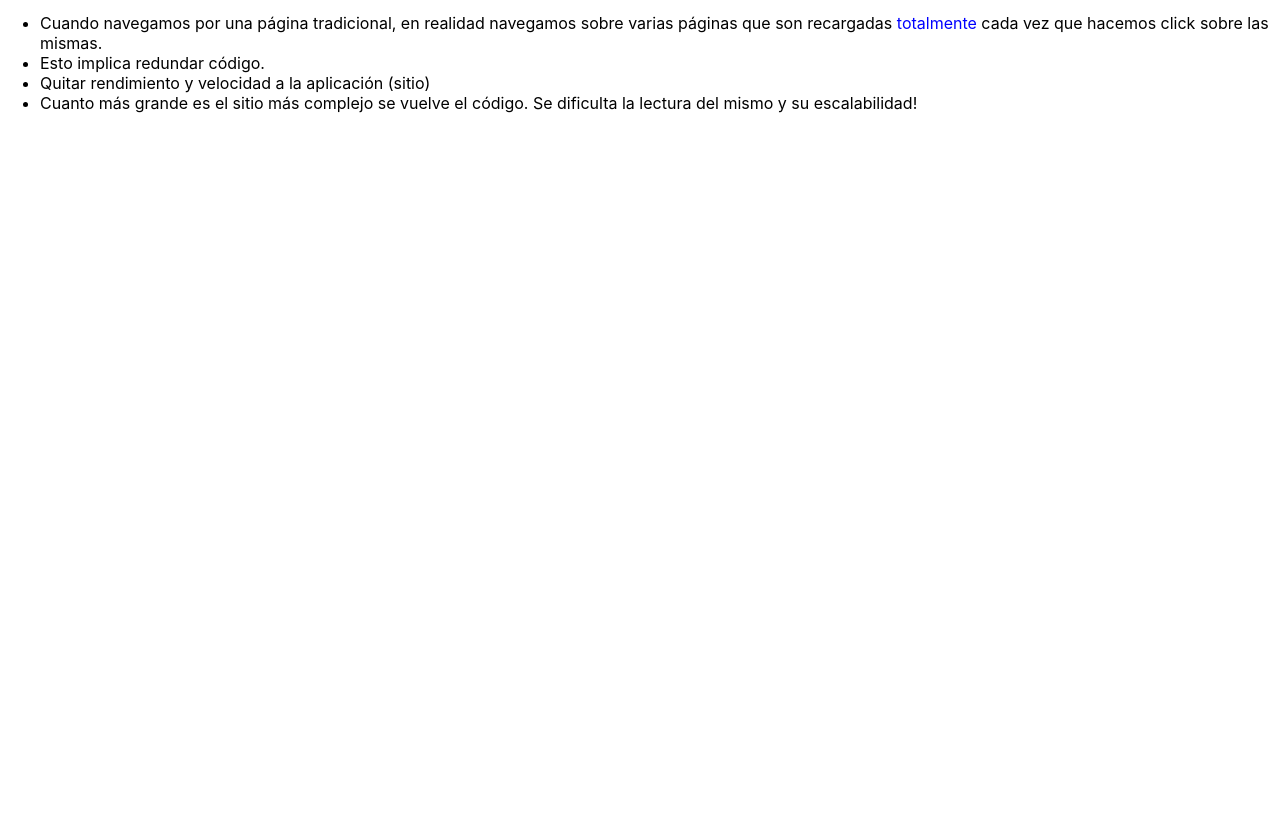
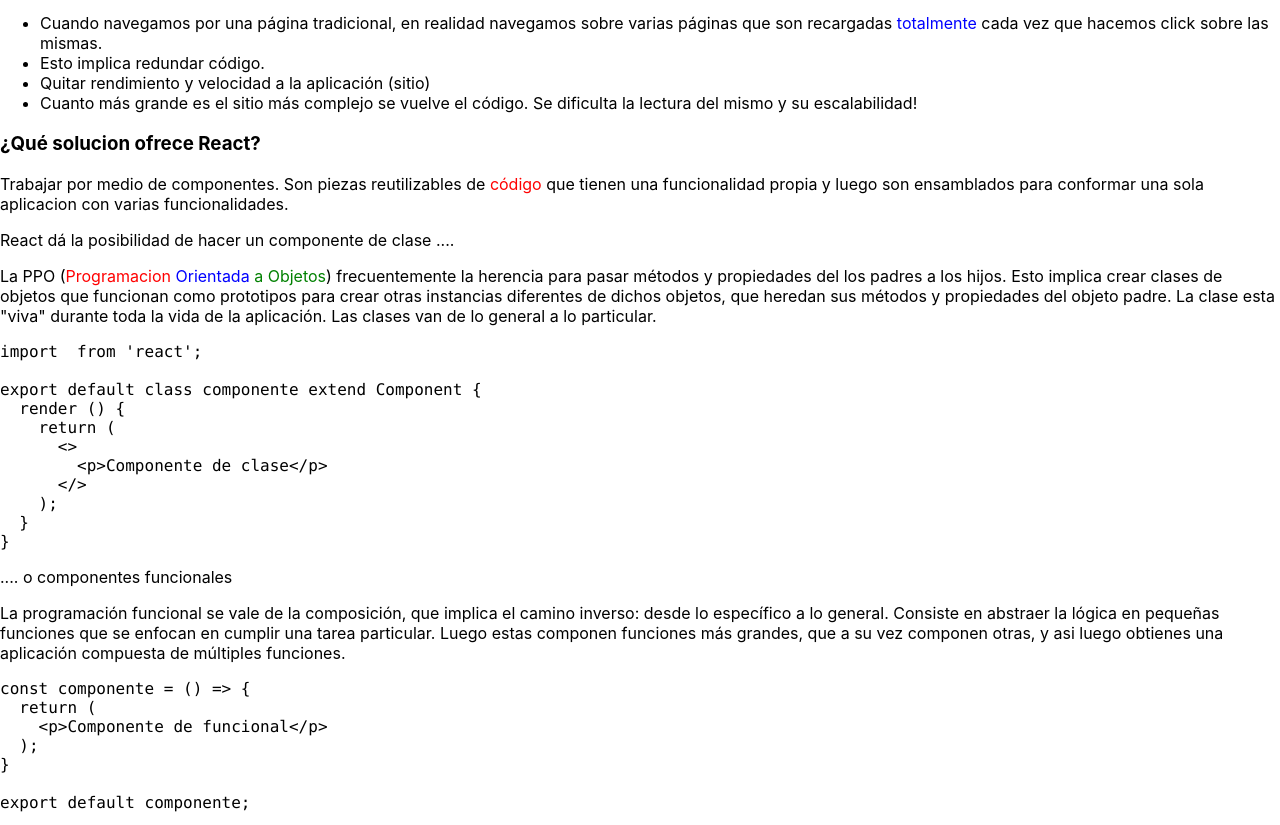
Before and after one commit to patricioprietogaray/numen2023, a React (Create React App) app: page / in a window 1280 px wide. Shown: the part 1040-1865 px from the top of the page. Before the commit the page ends 1169 px from the top, so only its background shows below. Built offline with nearby package versions, Linux system fonts and the light colour scheme.

Commit message:
componentes POO y Funcional

```diff
--- a/src/App.js
+++ b/src/App.js
@@ -1,3 +1,4 @@
+import { Component } from 'react';
 import './App.css';
 
 function App() {
@@ -102,6 +103,62 @@
           Se dificulta la lectura del mismo y su escalabilidad!
         </li>
       </ul>
+      <h3>¿Qué solucion ofrece React?</h3>
+      <p>Trabajar por medio de componentes. Son piezas reutilizables de
+        <span style={{ color: colores[0].color }}> código</span> que tienen
+        una funcionalidad propia y luego son ensamblados para conformar una
+        sola aplicacion con varias funcionalidades.
+      </p>
+      <p>React dá la posibilidad de hacer un componente de clase ....</p>
+      <p>La PPO (
+        <span style={{color: colores[0].color}}>Programacion </span>
+        <span style={{color: colores[1].color}}>Orientada </span>
+        <span style={{ color: colores[2].color }}>a Objetos</span>)
+        frecuentemente la herencia para pasar métodos y propiedades del los padres
+        a los hijos. Esto implica crear clases de objetos que funcionan como prototipos
+        para crear otras instancias diferentes de dichos objetos, que heredan sus
+        métodos y propiedades del objeto padre. La clase esta "viva" durante toda
+        la vida de la aplicación. Las clases van de lo general a lo particular.
+
+
+      </p>
+      <pre>
+        <code>
+          <span>import {Component} from 'react';</span><br />
+          <br /><span>export default class componente extend Component {'{'}</span><br />
+          <span>  render {'() {'}</span><br />
+          <span>    return {'('}</span><br />
+          <span>      {'<>'}</span><br />
+          <span>        {'<p>Componente de clase</p>'}</span><br />
+          <span>      {'</>'}</span><br />
+          <span>    {');'}</span><br />
+          <span>  {'}'}</span><br />
+          <span>{'}'}</span><br />
+
+        </code>
+      </pre>
+      <p>.... o componentes funcionales</p>
+      <p>La programación funcional se vale de la composición, que implica el camino
+        inverso: desde lo específico a lo general. Consiste en abstraer la lógica
+        en pequeñas funciones que se enfocan en cumplir una tarea particular. Luego
+        estas componen funciones más grandes, que a su vez componen otras, y asi luego
+        obtienes una aplicación compuesta de múltiples funciones.
+      </p>
+      <pre>
+        <code>
+          <span>const componente = () {'=> {'}</span><br />
+          <span>  return {'('}</span><br />
+          <span>    {'<p>Componente de funcional</p>'}</span><br />
+          <span>  {');'}</span><br />
+          <span>{'}'}</span><br />
+          <span></span><br />
+          <span>{'export default componente;'}</span><br />
+
+
+        </code>
+      </pre>
+
+      {/* 45:08 */}
     </>
   );
 }
```
